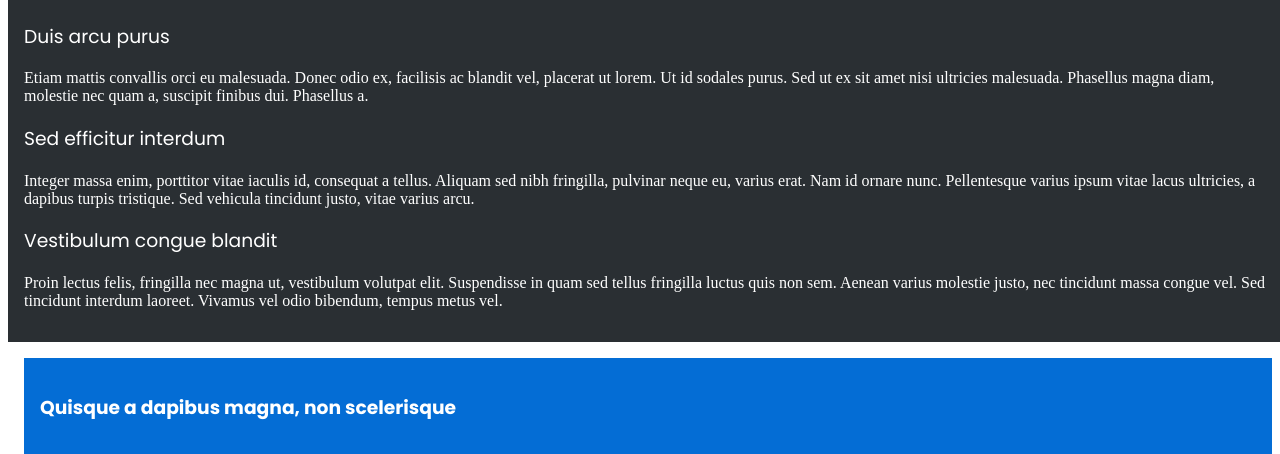
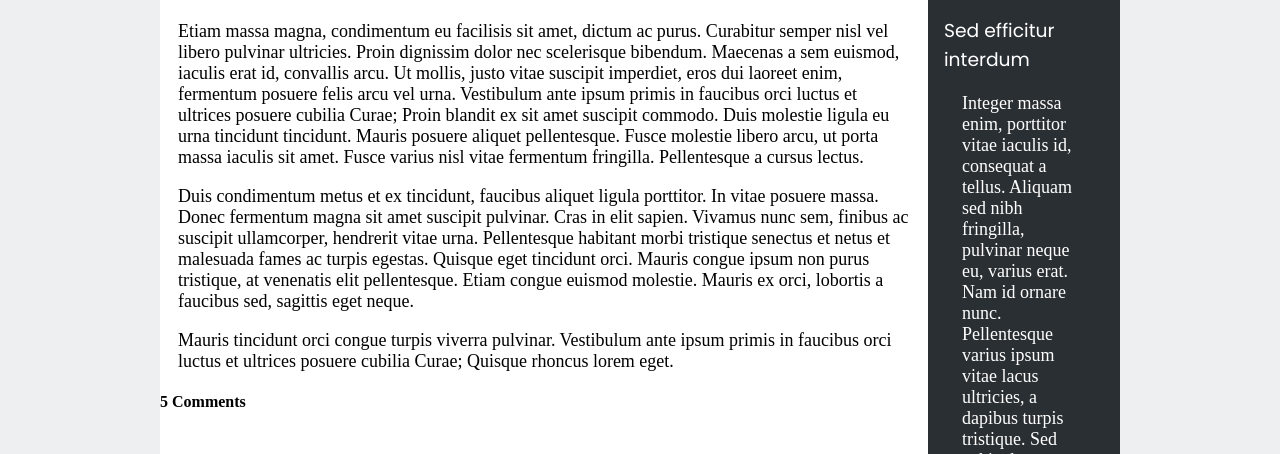
Before and after one commit to oKrolik/LTW, a PHP site: page /item.html in a window 1280 px wide. Shown: the part 640-1094 px from the top of the page. Run offline with PHP 8.4, Linux system fonts and the light colour scheme.

Commit message:
TP03 on-going

```diff
--- a/TP03/news/layout.css
+++ b/TP03/news/layout.css
@@ -0,0 +1,39 @@
+body {
+    grid-template-columns: 80% 20%;
+    grid-template-rows: auto;
+}
+
+header {
+    grid-column-start: 1;
+    grid-column-end: 3;
+    grid-row-start: 1;
+    grid-row-end: 2;
+}
+
+nav {
+    grid-column-start: 1;
+    grid-column-end: 2;
+    grid-row-start: 2;
+    grid-row-end: 3;
+}
+
+section {
+    grid-column-start: 1;
+    grid-column-end: 2;
+    grid-row-start: 3;
+    grid-row-end: 4;
+}
+
+aside {
+    grid-column-start: 2;
+    grid-column-end: 3;
+    grid-row-start: 2;
+    grid-row-end: 4;
+}
+
+footer {
+    grid-column-start: 1;
+    grid-column-end: 3;
+    grid-row-start: 4;
+    grid-row-end: 5;
+}
--- a/TP03/news/style.css
+++ b/TP03/news/style.css
@@ -5,6 +5,7 @@
     --black: #2A2F33;
     --blue: #046DD5;
     --salmon: #F4655F;
+    --gray: #EDEFF0;
     /* section colors */
     --red: #E1493E;
     --green: #8ABA56;
@@ -35,16 +36,23 @@
     font-style: normal;
 }
 
+html {
+    background-color: var(--gray);
+}
+
 body {
-    width: 100%;
+    margin-top: 0;
+    width: 60em;
+    margin-left: auto;
+    margin-right: auto;
     background-color: var(--white);
+    display: grid;
 }
 
 header {
     background-color: var(--blue);
     color: var(--white);
-    padding: 1em;
-    margin: 1em 1em 0em 1em;
+    padding: 0.2em 1em 0.2em 1em;
     font-family: "Poppins", sans-serif;
     font-weight: 400;
     font-style: normal;
@@ -56,17 +64,20 @@
 }
 
 nav {
+    display: flex;
+    flex-direction: row;
     text-align: center;
 }
 
 nav ul {
+    display: flex;
     margin: 0;
-    padding: 0em 1em 1em 1em;
+    padding: 0;
     font-family: "Poppins", sans-serif;
 }
 
 nav ul li {
-    padding: 1em;
+    padding: 1em 2.4em 1em 2.3em;
     list-style: none;
 }
 
@@ -103,11 +114,65 @@
     background-color: var(--black);
     color: var(--white);
     padding: 1em;
+    height: 100%;
 }
 
-aside h1, aside a {
+aside h1,
+aside a {
     font-family: "Poppins", sans-serif;
     text-decoration: none;
     color: var(--white);
     font-weight: 400;
 }
+
+article {
+    margin-top: 1em;
+    margin-bottom: 1em;
+    position: relative;
+}
+
+article p {
+    margin-left: 1em;
+    margin-right: 1em;
+}
+
+article header {
+    position: absolute;
+    z-index: 999;
+    background-color: transparent;
+    text-shadow: #2A2F33 3px 3px;
+    width: 16%;
+    font-size: larger;
+}
+
+article img {
+    position: relative;
+    width: 100%;
+}
+
+article p {
+    font-size: large;
+}
+
+article footer {
+    background-color: var(--salmon);
+    padding: 1em 0.5em 1em 0.5em;
+    color: var(--white);
+}
+
+article span,
+article a {
+    color: var(--white);
+}
+
+.tags,
+.date,
+.comments {
+    margin-right: 1em;
+}
+
+footer {
+    background-color: var(--black);
+    padding: 0.6em 0.5em 0.2em 1em;
+    color: var(--white);
+}
```
